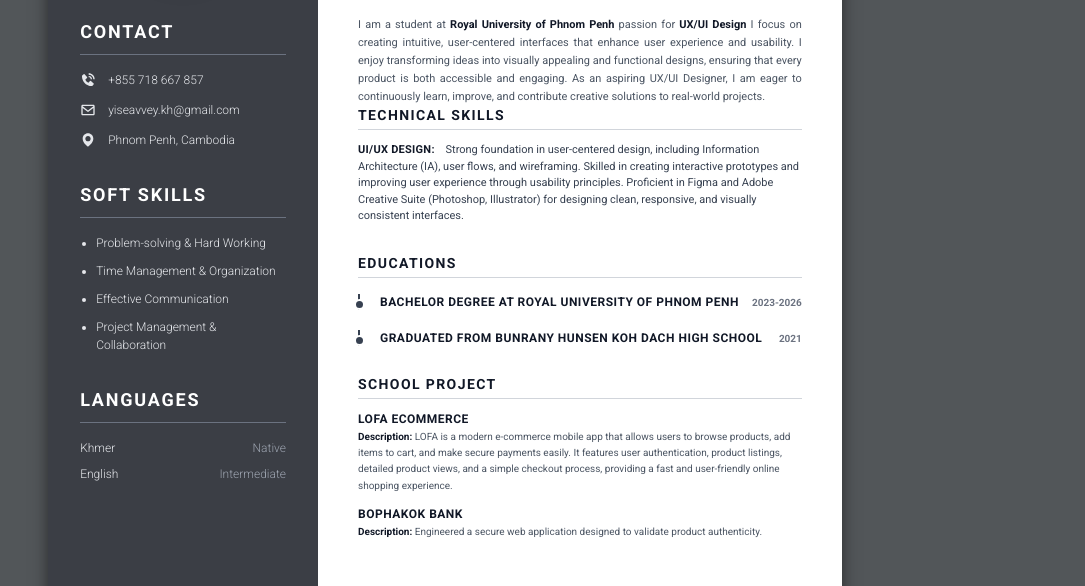
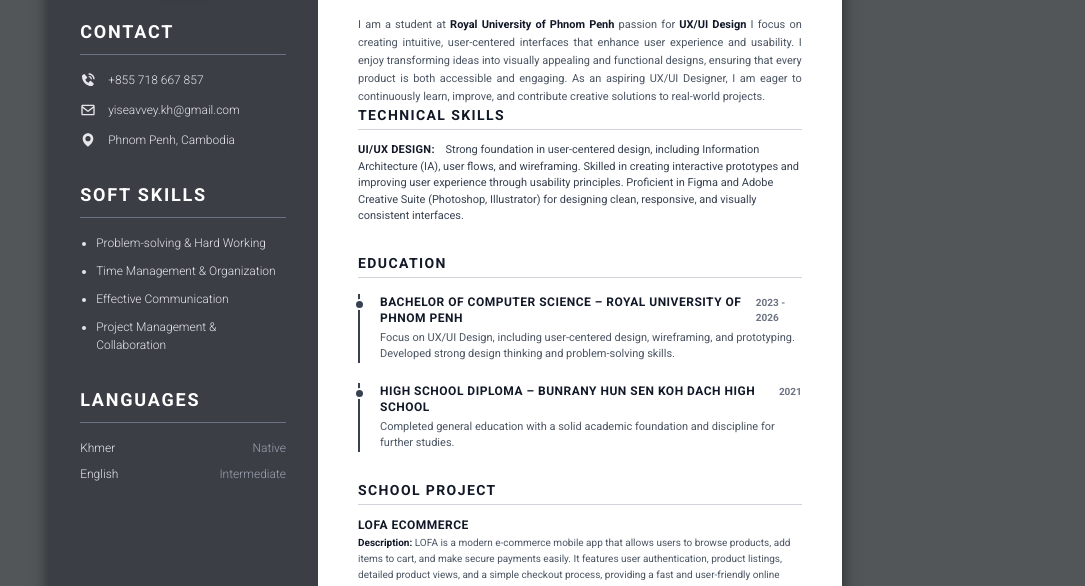
Before and after one commit to Monika-Phann/Personal-informaton, a website: page index.html in a window 1280 px wide. Shown: the part 210-796 px from the top of the page, without its empty margins (195-1280 px from the left). Drawn offline with nearby package versions, Linux system fonts and the light colour scheme.

Commit message:
Seavvey informatin

```diff
--- a/index.html
+++ b/index.html
@@ -75,7 +75,7 @@
 
             <div class="flex justify-center">
                 <div class="w-36 h-36 rounded-full border-[4px] border-white overflow-hidden shadow-lg">
-                    <img src="./src/profile.jpg" alt="Profile" class="w-full h-full object-cover"
+                    <img src="./src/profile.png" alt="Profile" class="w-full h-full object-cover"
                     onerror="this.onerror=null;this.src='https://placehold.co/200x200/5c5c5c/FFFFFF?text=PHOTO';">
                 </div>
             </div>
@@ -151,29 +151,40 @@
             </section>
 
           <section class="mb-7">
-                <h2 class="text-sm font-bold text-gray-900 uppercase tracking-widest mb-4 border-b border-gray-300 pb-1">EDUCATIONS</h2>
+    <h2 class="text-sm font-bold text-gray-900 uppercase tracking-widest mb-4 border-b border-gray-300 pb-1">EDUCATION</h2>
 
     <div class="space-y-5">
+
+        <!-- University -->
         <div class="timeline-container">
             <div class="timeline-dot"></div>
             <div class="flex justify-between items-baseline mb-1">
-                            <h3 class="text-xs font-bold text-gray-900 uppercase">Bachelor Degree at Royal University of Phnom Penh</h3>
-                            <span class="text-[10px] font-bold text-gray-500">2023-2026</span>
+                <h3 class="text-xs font-bold text-gray-900 uppercase">
+                    Bachelor of Computer Science – Royal University of Phnom Penh
+                </h3>
+                <span class="text-[10px] font-bold text-gray-500">2023 - 2026</span>
+            </div>
+            <p class="text-[11px] text-gray-600">
+                Focus on UX/UI Design, including user-centered design, wireframing, and prototyping. Developed strong design thinking and problem-solving skills.
+            </p>
+        </div>
+
+        <!-- High School -->
+        <div class="timeline-container">
+            <div class="timeline-dot"></div>
+            <div class="flex justify-between items-baseline mb-1">
+                <h3 class="text-xs font-bold text-gray-900 uppercase">
+                    High School Diploma – Bunrany Hun Sen Koh Dach High School
+                </h3>
+                <span class="text-[10px] font-bold text-gray-500">2021</span>
+            </div>
+            <p class="text-[11px] text-gray-600">
+                Completed general education with a solid academic foundation and discipline for further studies.
+            </p>
         </div>
 
     </div>
-
-                    <div class="timeline-container">
-                        <div class="timeline-dot"></div>
-                        <div class="flex justify-between items-baseline mb-1">
-                            <h3 class="text-xs font-bold text-gray-900 uppercase">Graduated from Bunrany Hunsen Koh Dach High School</h3>
-                            <span class="text-[10px] font-bold text-gray-500">2021</span>
-                        </div>
-
-                    </div>
-                </div>
 </section>
-
              <section>
                 <h2 class="text-sm font-bold text-gray-900 uppercase tracking-widest mb-3 border-b border-gray-300 pb-1">SCHOOL PROJECT</h2>
                 <div class="space-y-3">
@@ -191,7 +202,8 @@
         <h3 class="text-xs font-bold text-gray-900 uppercase">Bophakok Bank</h3>
     </div>
     <p class="text-[10px] text-gray-600 leading-relaxed">
-                            <span class="text-gray-900 font-semibold">Description:</span> Engineered a secure web application designed to validate product authenticity.<br>
+        <span class="text-gray-900 font-semibold">Description:</span> <br>
+        Designed a sample banking system focusing on user-friendly and intuitive UI/UX. The project includes essential banking features such as account overview, transaction history, and money transfer interface. Emphasized clean layout, clear navigation, and responsive design to ensure a smooth and efficient user experience.
     </p>
 </div>
                 </div>
```
Also changed, not shown: src/profile.png (renamed from src/profile.jpg). Lines whose indentation alone changed are shown as unchanged.
